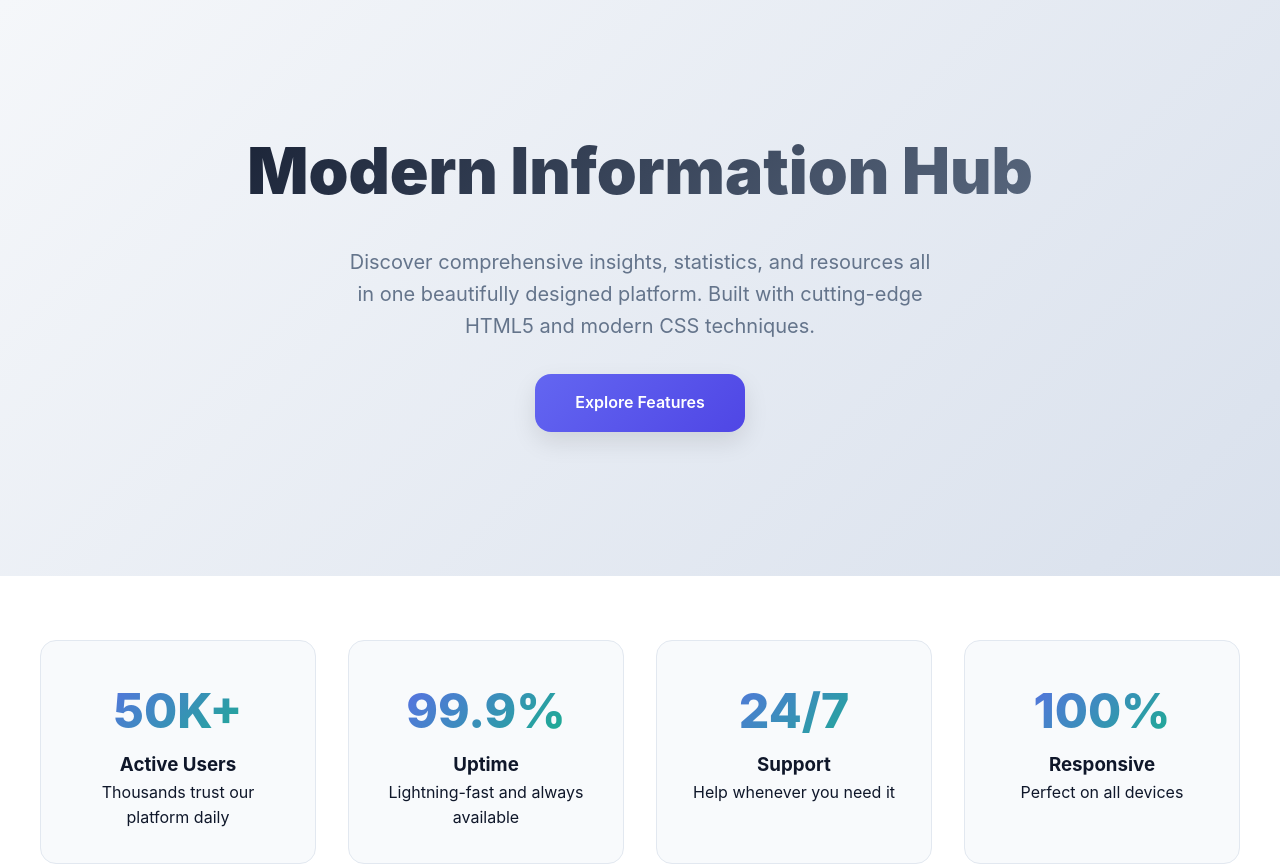
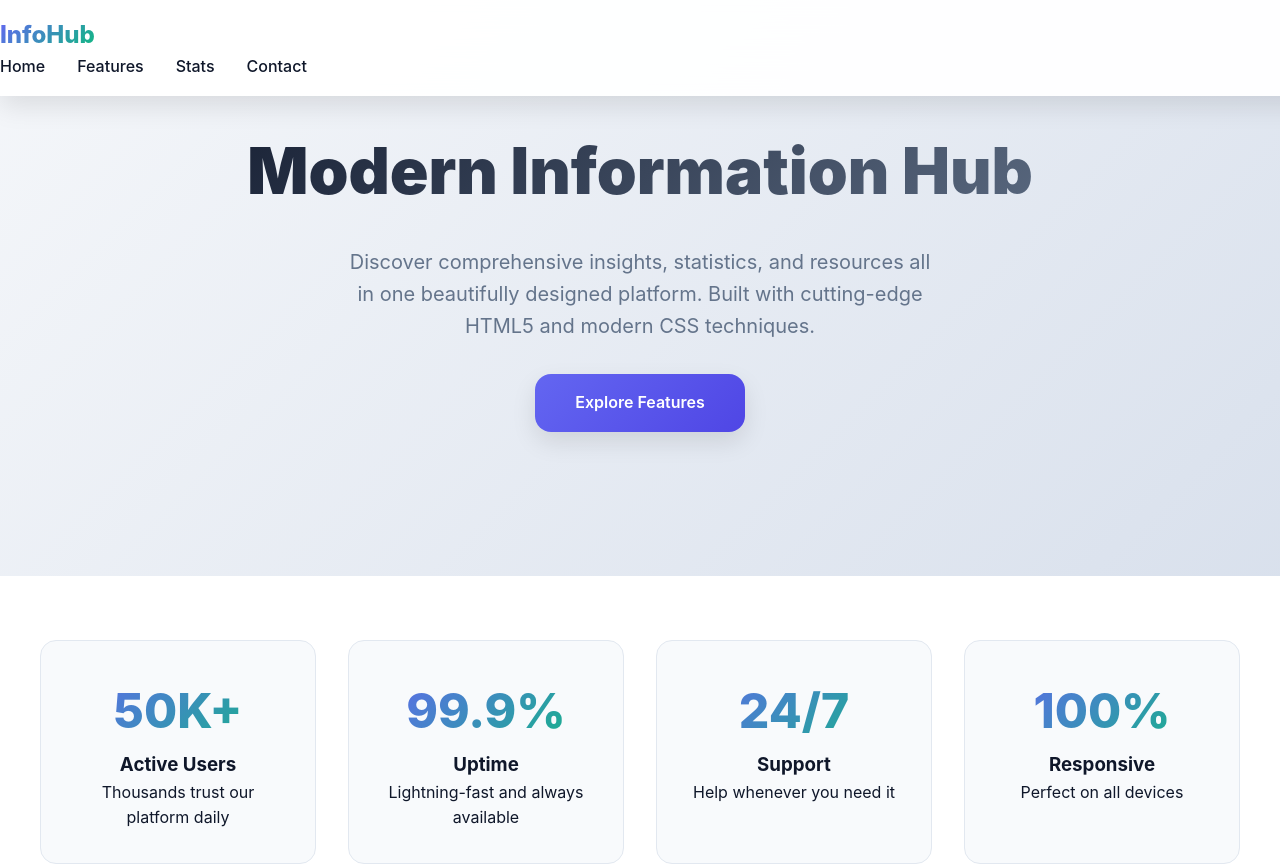
Before and after one commit to gerdshamondejar-Kaido/Profile, a plain HTML site: page index.html in a window 1280 px wide. Shown: the top 867 px of the page. Drawn offline with Linux system fonts and the light colour scheme.

Commit message:
Refactor HTML structure and styles

```diff
--- a/index.html
+++ b/index.html
@@ -284,8 +284,18 @@
     </style>
 </head>
 <body>
-
-
+      <!-- Navigation -->
+    <nav class="navbar">
+        <div class="nav-container">
+            <a href="#" class="logo">InfoHub</a>
+            <ul class="nav-links">
+                <li><a href="#home">Home</a></li>
+                <li><a href="#features">Features</a></li>
+                <li><a href="#stats">Stats</a></li>
+                <li><a href="#contact">Contact</a></li>
+            </ul>
+        </div>
+    </nav>
     <!-- Hero Section -->
     <section id="home" class="hero">
         <h1>Modern Information Hub</h1>
```
